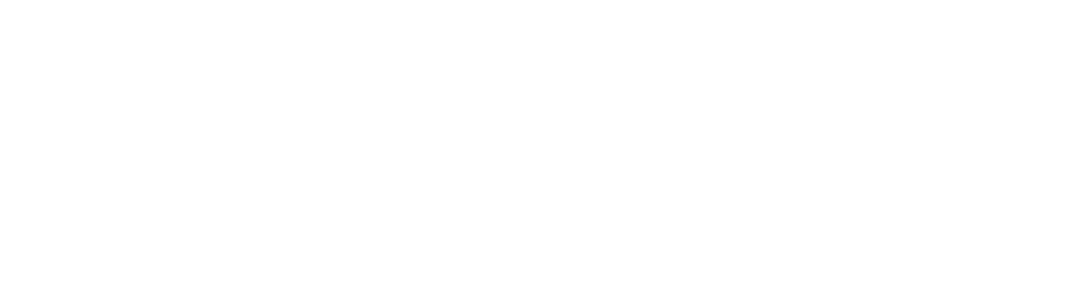
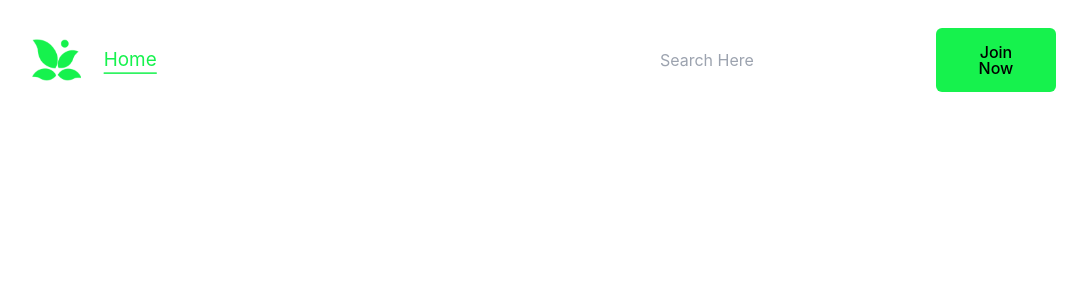
Before and after one commit to mmesomasaint/crypto-templates, a Next.js app: page /templates/nft-market in a window 1280 px wide. Shown: the top 300 px of the page, without its empty margins (96-1183 px from the left). Built offline with nearby package versions, Linux system fonts and the light colour scheme.

Commit message:
Feat: Add the header section to index pg

```diff
--- a/pages/templates/nft-market/index.js
+++ b/pages/templates/nft-market/index.js
@@ -1,6 +1,68 @@
+import Head from 'next/head'
+import Image from 'next/image'
+import Link from 'next/link'
+import {BsSearch} from 'react-icons/bs'
+
 export default function Home() {
   return (
     <div>
+      <Head>
+        <title>NFT Market</title>
+        <meta
+          name='description'
+          content='create, sell or collect digital items'
+        />
+        <link rel='icon' href='/imgs/nft-market/favicon.ico' />
+      </Head>
+      <header className='absolute w-full w-transparent'>
+        <div className='max-w-[90rem] w-[80%] mx-auto py-7'>
+          <div className='flex justify-between items-center gap-6'>
+            <div className=''>
+              <Image
+                src='/imgs/nft-market/logo.png'
+                width={50}
+                height={30}
+                alt='logo'
+              />
+            </div>
+            <div className='flex justify-between items-center gap-7'>
+              <div className='flex justify-evenly items-center gap-7'>
+                <span className='font-normal text-lg leading-none text-[#16F24D] scale-105 underline underline-offset-[6px]'>
+                  <Link href='/templates/nft-market'>Home</Link>
+                </span>
+                <span className='font-normal text-lg leading-none text-white'>
+                  <Link href='/templates/nft-market'>Collection</Link>
+                </span>
+                <span className='font-normal text-lg leading-none text-white'>
+                  <Link href='/templates/nft-market'>About Us</Link>
+                </span>
+                <span className='font-normal text-lg leading-none text-white'>
+                  <Link href='/templates/nft-market'>NFT</Link>
+                </span>
+                <span className='font-normal text-lg leading-none text-white'>
+                  <Link href='/templates/nft-market'>Blog</Link>
+                </span>
+                <span className='font-normal text-lg leading-none text-white'>
+                  <Link href='/templates/nft-market'>Contact</Link>
+                </span>
+                <div className='relative'>
+                  <input
+                    type='text'
+                    placeholder='Search Here'
+                    className='pl-10 py-3 text-base text-white bg-white bg-opacity-30 focus:outline-none focus-within:text-black rounded-md leading-none'
+                  />
+                  <div className='absolute top-0 w-fit h-full flex items-center ml-3 pointer-events-none'>
+                    <BsSearch className='text-white text-lg text-opacity-70' />
+                  </div>
+                </div>
+                <button className='text-base py-4 px-7 font-medium leading-none bg-[#16F24D] rounded-md'>
+                  Join Now
+                </button>
+              </div>
+            </div>
+          </div>
+        </div>
+      </header>
     </div>
   )
 }
```
